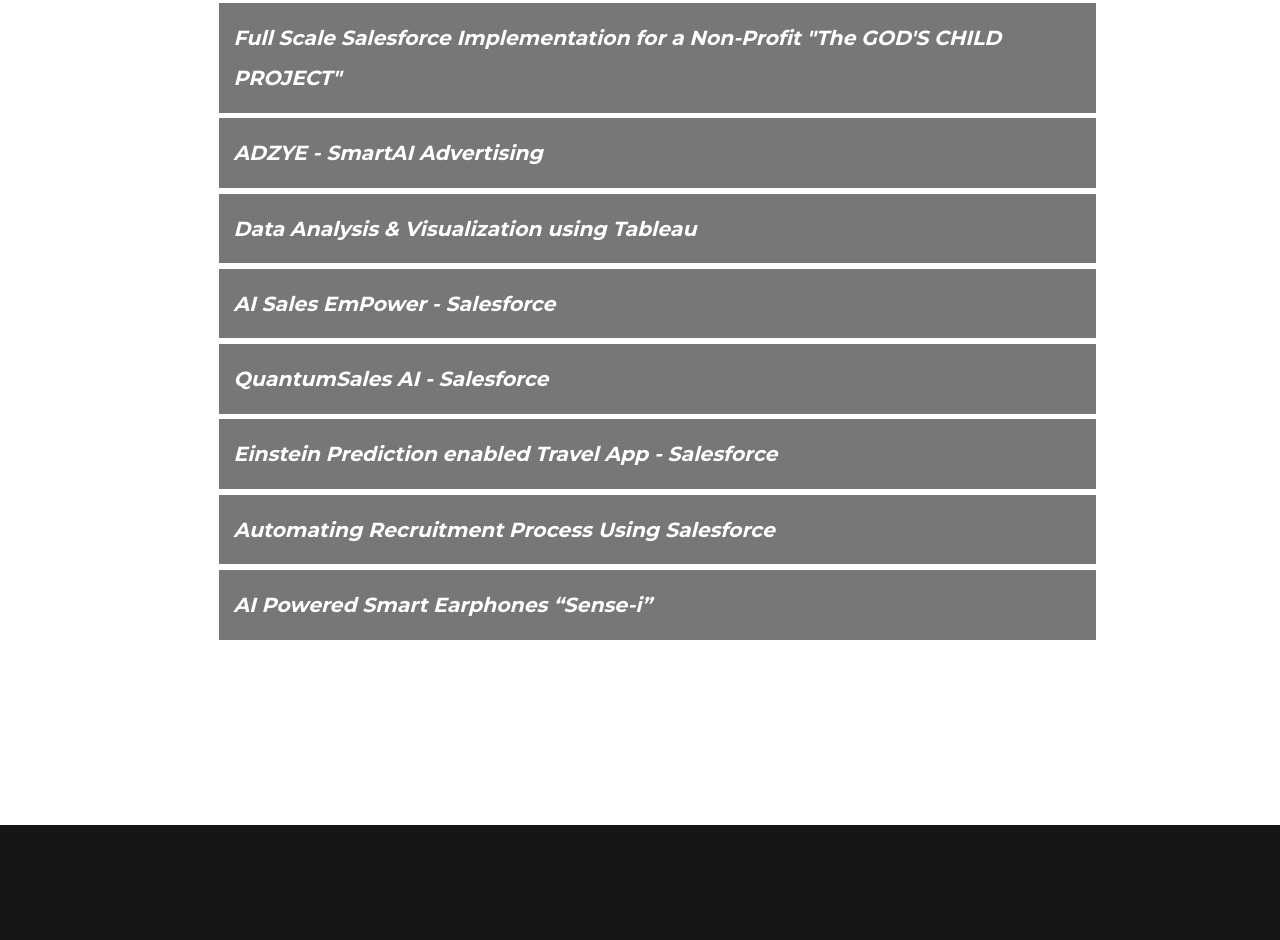
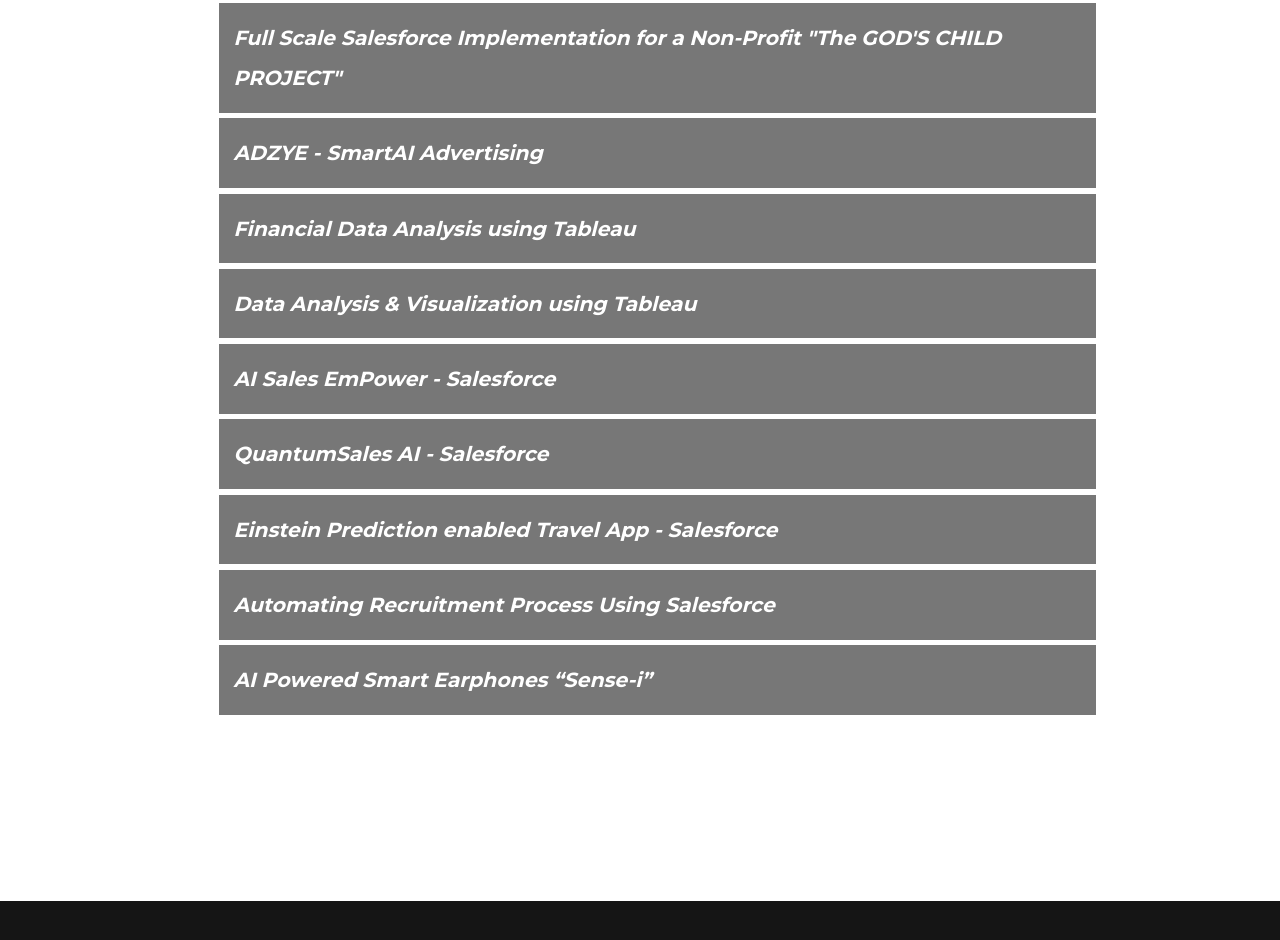
Before and after one commit to anirudhbargur/portfolio, a plain HTML site: page index.html in a window 1280 px wide. Shown: the part 6761-7701 px from the top of the page. Drawn offline with Linux system fonts and the light colour scheme.

Commit message:
Update index.html

```diff
--- a/index.html
+++ b/index.html
@@ -382,7 +382,18 @@
     </div>
          </a>
 
-          <a href="https://anirudhbargur.wordpress.com/2023/09/27/data-visualization-analysis-using-tableau/" target="_blank"
+            <a href="https://anirudhbargur.wordpress.com/2023/10/06/financial-data-analysis-using-tableau/" target="_blank"
+        <div data-aos="fade-up">
+            <div class="collapsible">
+                <p style="margin: 0%;">
+                            Financial Data Analysis using Tableau
+
+                        </p>
+                    </div>
+                </a>
+
+
+            <a href="https://anirudhbargur.wordpress.com/2023/09/27/data-visualization-analysis-using-tableau/" target="_blank"
                     <div data-aos="fade-up">
                         <div class="collapsible">
                         <p style="margin: 0%;">
```
